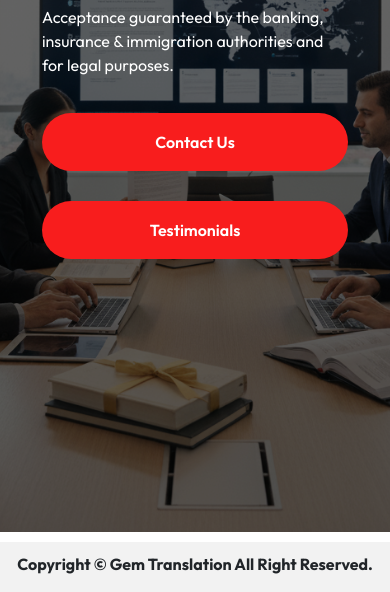
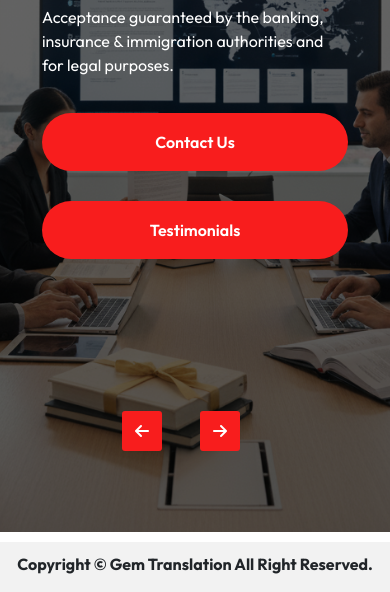
Before and after one commit to sriram016/gem-translation-service, a plain HTML site: page index.html in a window 390 px wide. Shown: the part 382-974 px from the top of the page. Drawn offline with nearby package versions, Linux system fonts and the light colour scheme.

Commit message:
fithy commit

```diff
--- a/assets/css/style.css
+++ b/assets/css/style.css
@@ -244,14 +244,14 @@ input,textarea{
         width: 130px !important;
     }
     .owl-prev{
-        top: 80%;
+        top: 85%;
         left: 30%;
-        display: none !important;
+        /* display: none !important; */
     }
     .owl-next{
-        top: 80%;
+        top: 85%;
         left: 50%;
-        display: none !important;
+        /* display: none !important; */
     }
     .pt-mb{
         padding-top: 20px !important;
```
